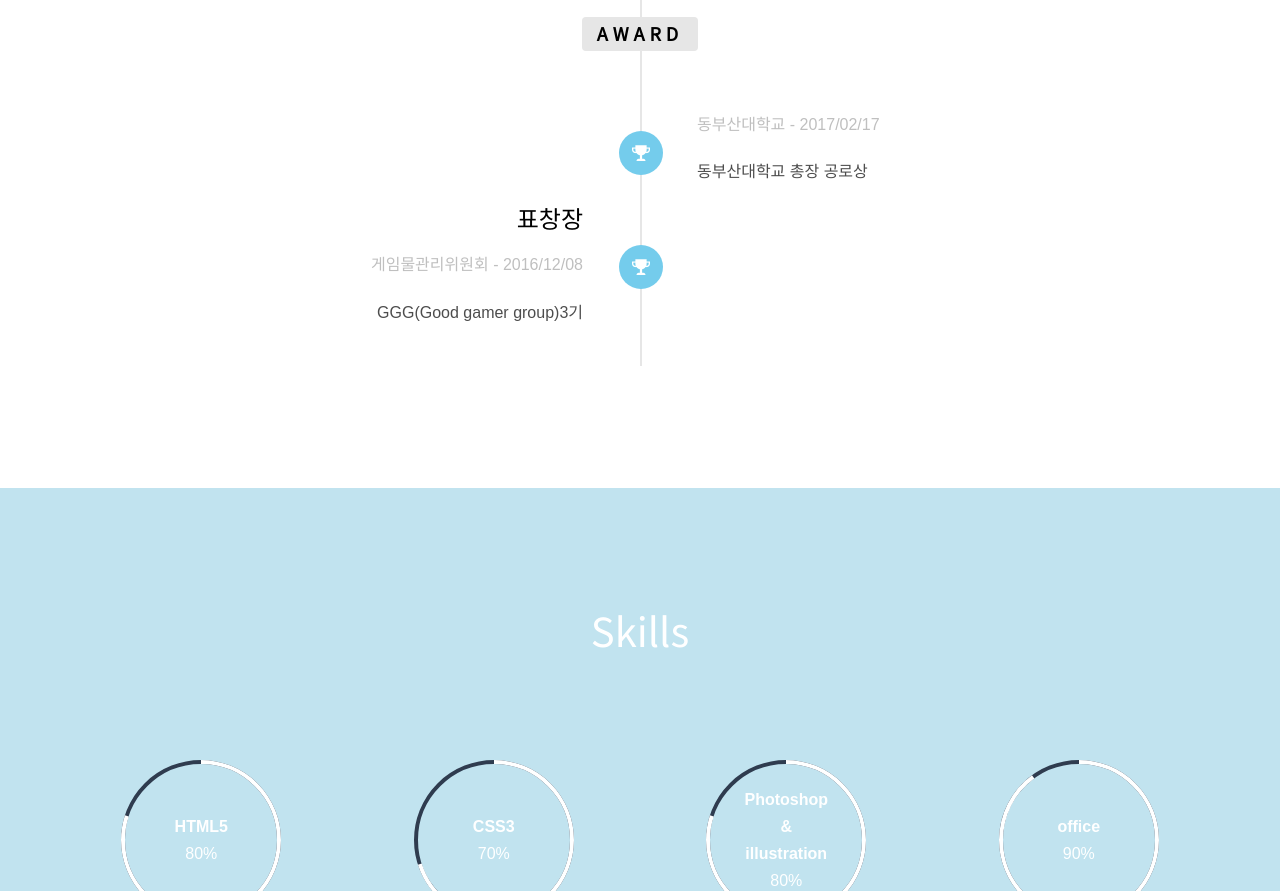
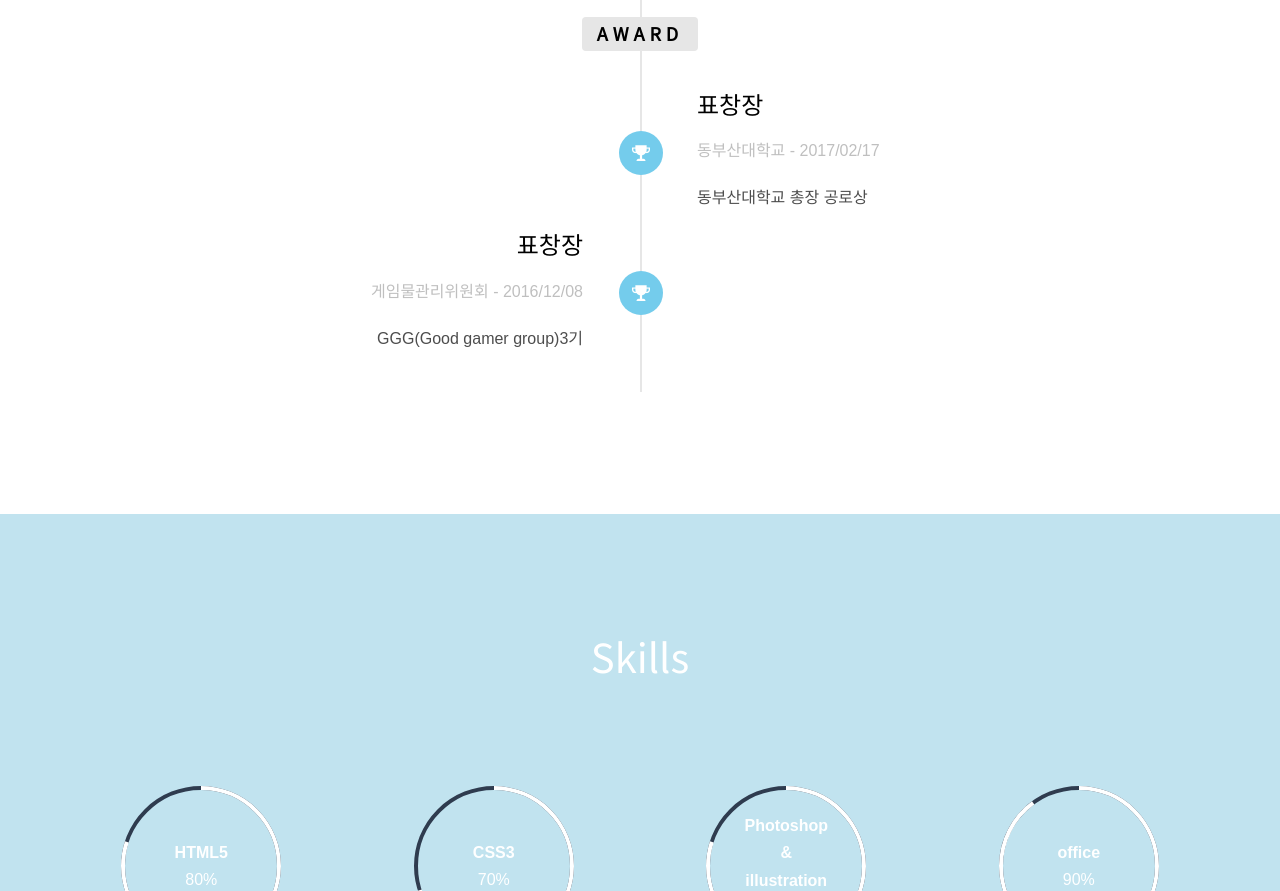
Before and after one commit to kyungeunpark/portfolio, a plain HTML site: page index.html in a window 1280 px wide. Shown: the part 4584-5475 px from the top of the page. Drawn offline with nearby package versions, Linux system fonts and the light colour scheme; some packages are replaced by stand-ins of ours; no server answers; files whose address does not match are found by name; a web font is replaced by a local one.

Commit message:
Update index.html

```diff
--- a/index.html
+++ b/index.html
@@ -334,7 +334,7 @@
 							<div class="timeline-badge"><i class="icon-trophy4"></i></div>
 							<div class="timeline-panel">
 								<div class="timeline-heading">
-									<h3 class="timeline-title"></h3>
+									<h3 class="timeline-title">표창장</h3>
 									<span class="company">동부산대학교 - 2017/02/17</span>
 								</div>
 								<div class="timeline-body">
```
